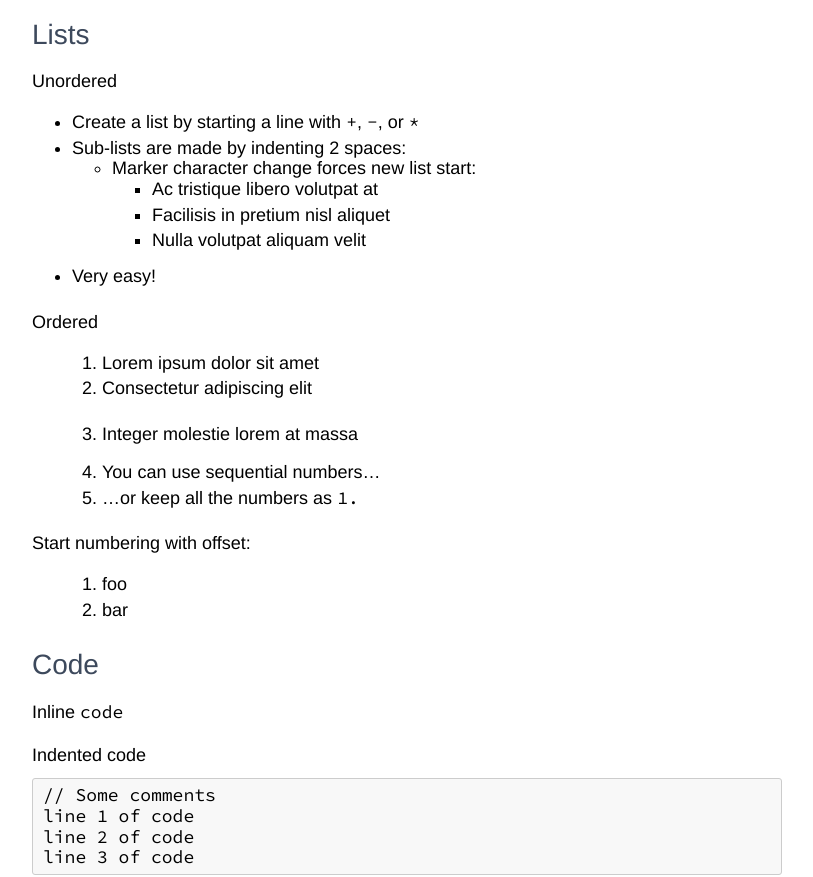
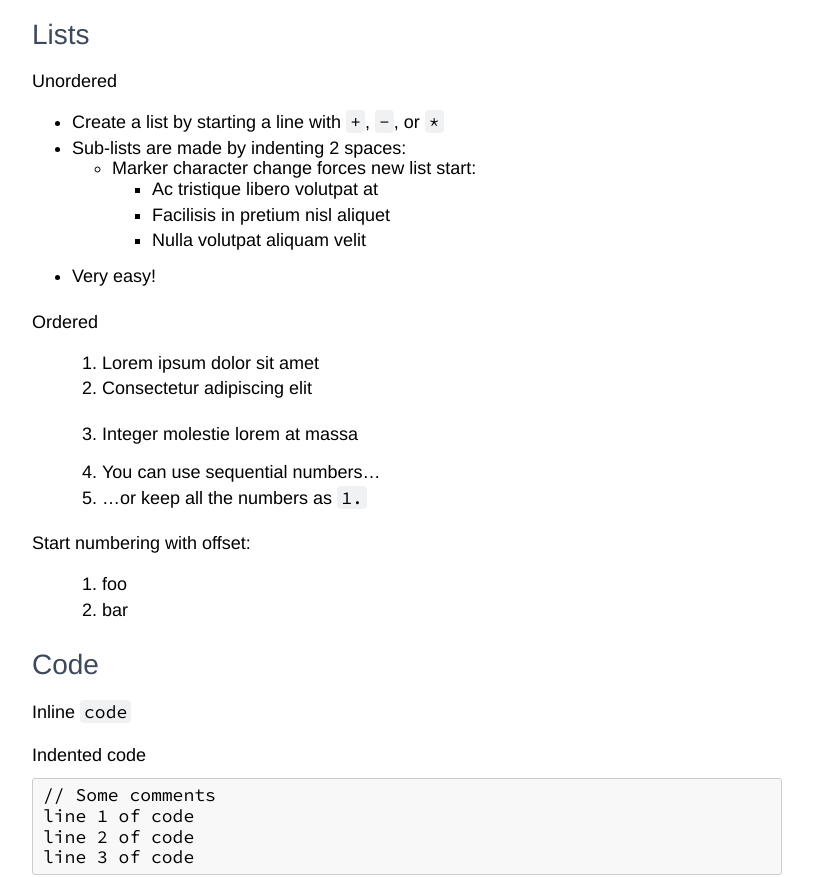
Before and after one commit to isabella232/jekyll-theme-guardian, a Jekyll site: the page built from style.md, in a window 1280 px wide. Shown: the part 1572-2449 px from the top of the page, without its empty margins (233-1046 px from the left). Built offline with Jekyll 4.4.1, drawn with Linux system fonts in a browser that asks for light colours; nearby versions of some CDN libraries; some web fonts are replaced.

Commit message:
added inline code highlighting to match multiline style (#16)
* added inline code highlighting to match multiline style

* updated filename and imported partial

* Update _sass/_inline-code.scss

Co-authored-by: Mark Skelton <mskelton@widen.com>

Co-authored-by: Josh Lloyd <jlloyd@jlloyd-mbp19.local>
Co-authored-by: Mark Skelton <mskelton@widen.com>

```diff
--- /dev/null
+++ b/_sass/_inline-code.scss
@@ -0,0 +1,7 @@
+//this should apply only to inline code (i.e., `code`) not multiline code blocks
+
+code.language-plaintext.highlighter-rouge  {
+  background-color: #afb8c133;
+  border-radius: 4px;
+  padding: 0 4px;
+}
--- a/assets/css/app.scss
+++ b/assets/css/app.scss
@@ -21,3 +21,4 @@ $header_background_url: "{{ site.guardian.style.header_background_url }}";
 @import "post";
 @import "index";
 @import "toc";
+@import "inline-code"
```
